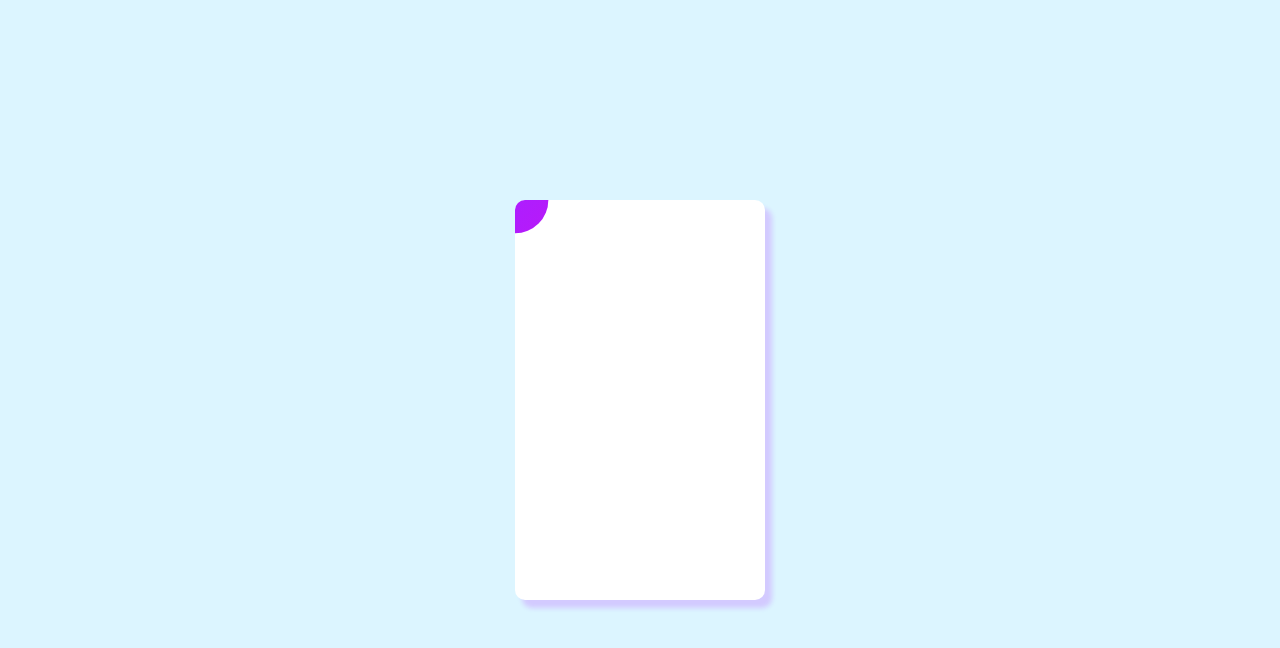
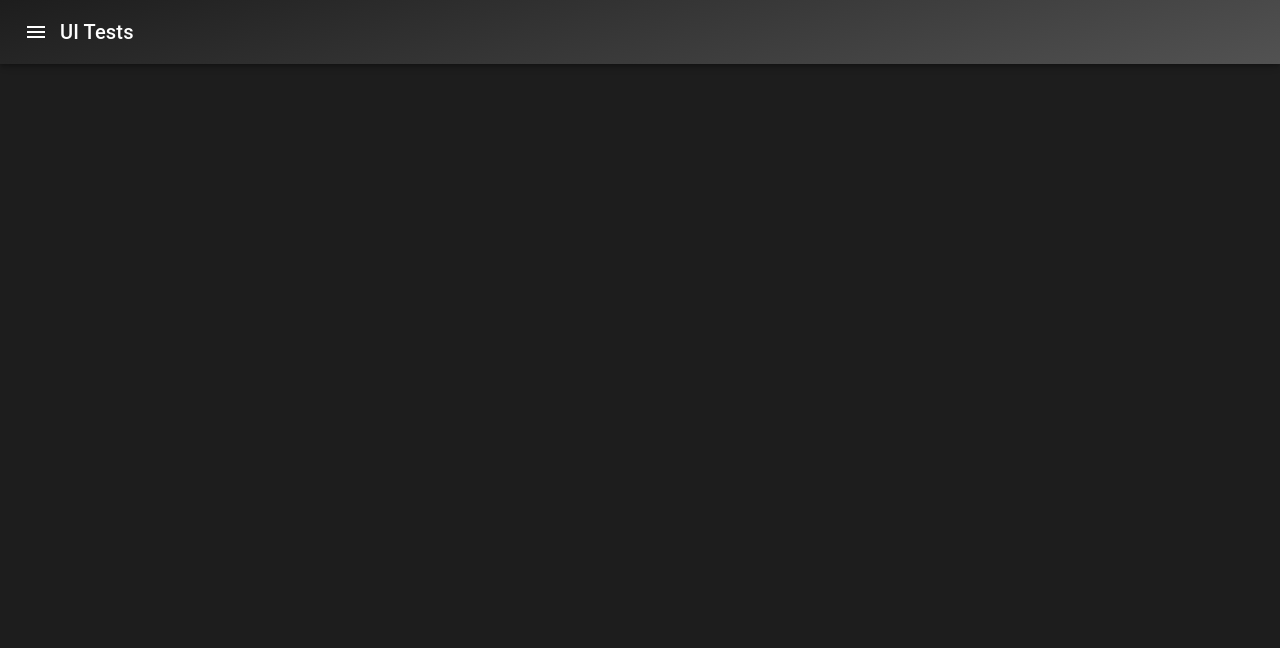
Before and after one commit to BobbyAD/ui-tests, a React (Create React App) app: page / in a window 1280 px wide. Shown: the top 648 px of the page. Built offline with nearby package versions, Linux system fonts and the light colour scheme.

Commit message:
Got a little popout menu working

```diff
--- a/package.json
+++ b/package.json
@@ -3,9 +3,13 @@
   "version": "0.1.0",
   "private": true,
   "dependencies": {
+    "@material-ui/core": "^4.2.1",
+    "@material-ui/icons": "^4.2.1",
     "node-sass": "^4.12.0",
     "react": "^16.8.6",
     "react-dom": "^16.8.6",
+    "react-router": "^5.0.1",
+    "react-router-dom": "^5.0.1",
     "react-scripts": "3.0.1"
   },
   "scripts": {
--- a/src/App.js
+++ b/src/App.js
@@ -1,12 +1,27 @@
 import React from 'react';
-import logo from './logo.svg';
 import './App.css';
-import ClipPath from './components/clip-path-test/ClipPath';
+import Main from './components/Main';
+import { CssBaseline, MuiThemeProvider, createMuiTheme } from '@material-ui/core';
+
+
 
 function App() {
+
+    const theme = createMuiTheme({
+        palette: {
+            background: {
+                default: "rgb(29,29,29)",
+            },
+        }
+    })
+
+
     return (
         <div className="App">
-            <ClipPath />
+            <MuiThemeProvider theme={theme}>
+                <CssBaseline />
+                <Main />
+            </MuiThemeProvider>
         </div>
     );
 }
--- /dev/null
+++ b/src/components/Main.jsx
@@ -0,0 +1,91 @@
+import React, { useState } from 'react'
+import AppBar from '@material-ui/core/AppBar';
+import { makeStyles, Toolbar, Typography, Drawer, List, ListItem, Collapse, ListItemText } from '@material-ui/core';
+import IconButton from '@material-ui/core/IconButton';
+import MenuIcon from '@material-ui/icons/Menu';
+
+const Main = () => {
+
+    const [open, setOpen] = useState(false);
+    const [collapseOpen, setCollapseOpen] = useState(false);
+
+    const handleClick = () => {
+        setCollapseOpen(!collapseOpen);
+    }
+
+    const classes = makeStyles({
+        root: {
+            display: "flex"
+        },
+        appBar: {
+            zIndex: 1000,
+            background: "rgb(29,29,29)",
+            background: "linear-gradient(165deg, rgba(29,29,29,1) 0%, rgba(82,82,82,1) 100%)"
+        },
+        list: {
+            width: '300px',
+            background: "rgb(29,29,29)",
+            color: "white",
+        },
+        listItem: {
+            '&:hover, &:focus': {
+                background: "rgba(125,125,125,.25)",
+            }
+        },
+        drawer: {
+            root: {
+                background: "rgb(29,29,29)",
+            }
+        },
+        drawerDiv: {
+            height: "100%",
+            background: "rgb(29,29,29)",
+        },
+        collapse: {
+            marginLeft: "10%",
+        }
+    })();
+
+    const toggleDrawer = () => {
+        setOpen(!open);
+    }
+
+    return (
+        <div>
+            <AppBar position="fixed" className={classes.appBar}>
+                <Toolbar>
+                    <IconButton
+                        color="inherit"
+                        aria-label="Open drawer"
+                        edge="start"
+                        onClick={toggleDrawer}
+                    >
+                        <MenuIcon />
+                    </IconButton>
+                    <Typography variant="h6" noWrap>
+                        UI Tests
+                    </Typography>
+                </Toolbar>
+            </AppBar>
+            <Drawer classes={classes.drawer} anchor="left" open={open} onClose={toggleDrawer}>
+                <div className={classes.drawerDiv}>
+                    <List className={classes.list}>
+                        <ListItem className={classes.listItem} button onClick={handleClick}>
+                            <ListItemText primary="Cards" />
+                        </ListItem>
+                        <Collapse className={classes.collapse} component="li" in={collapseOpen} timeout="auto" unmountOnExit>
+                            <ListItem className={classes.listItem} >
+                                <ListItemText primary="Clip Path" />
+                            </ListItem>
+                            <ListItem className={classes.listItem} >
+                                <ListItemText primary="More Soon" />
+                            </ListItem>
+                        </Collapse>
+                    </List>
+                </div>
+            </Drawer>
+        </div>
+    )
+}
+
+export default Main
```
Also changed, not shown: 1 other file (tests, documents, lock files or other folders).
